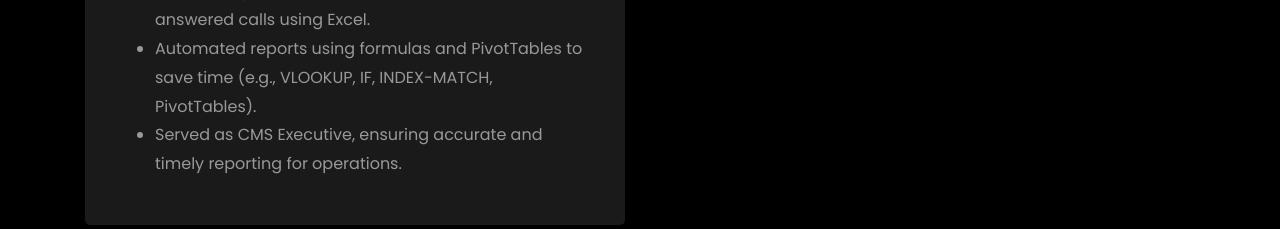
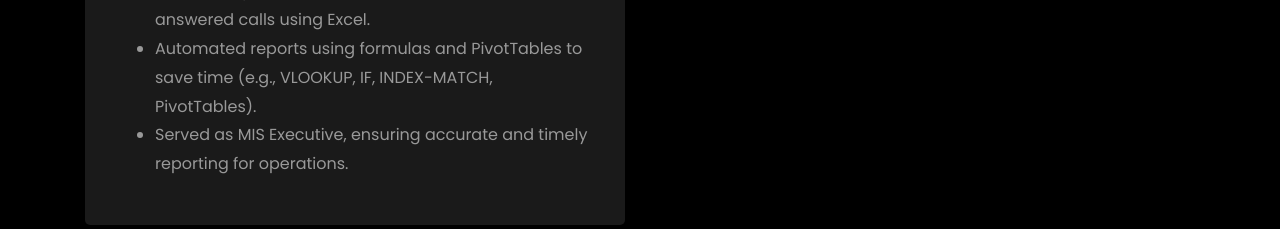
Before and after one commit to HimanshuKumarData/HimanshuKumarData.github.io, a plain HTML site: page index.html in a window 1280 px wide. Shown: the part 3060-3289 px from the top of the page. Drawn offline with Linux system fonts and the light colour scheme; files whose address does not match are found by name.

Commit message:
Update index.html

```diff
--- a/index.html
+++ b/index.html
@@ -375,7 +375,7 @@
 								<li>Created hourly performance reports for 400+ agents in the Samsung call center process.</li>
 								<li>Tracked key metrics like AHT, call volume, and answered calls using Excel.</li>
 								<li>Automated reports using formulas and PivotTables to save time (e.g., VLOOKUP, IF, INDEX-MATCH, PivotTables).</li>
-								<li>Served as CMS Executive, ensuring accurate and timely reporting for operations.</li>
+								<li>Served as MIS Executive, ensuring accurate and timely reporting for operations.</li>
 							</ul>
 						</p>
 					</div>
```
